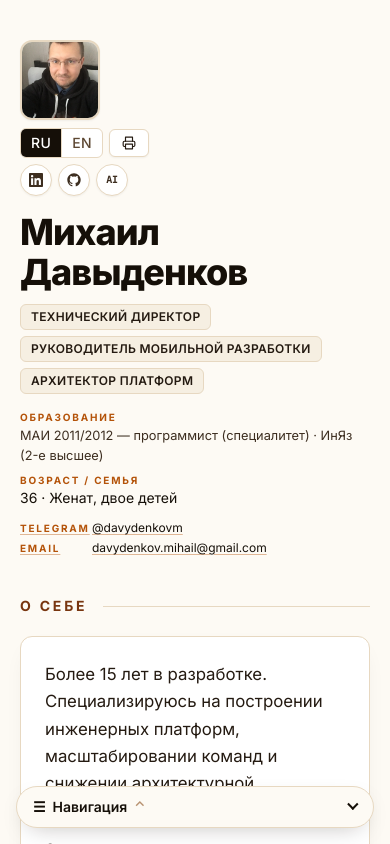
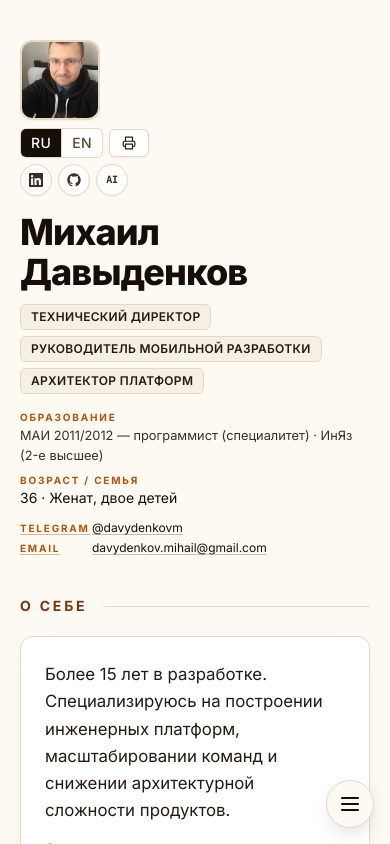
Before and after one commit to DavydenkovM/my-career, a Next.js app in the folder site/: page / in a window 390 px wide. Shown: the top 844 px of the page. Built offline with nearby package versions, Linux system fonts and the light colour scheme.

Commit message:
Mobile: floating round burger button instead of pill

```diff
--- a/site/app/globals.css
+++ b/site/app/globals.css
@@ -10,6 +10,7 @@
     --color-soft: 246 239 226;      /* paper-deep */
     --color-accent: 180 83 9;       /* amber-700 */
     --sticky-offset: 5rem;          /* sticky header height + breathing room */
+    --bottom-fab-offset: 4.5rem;    /* space for the floating mobile nav */
   }
   html {
     -webkit-text-size-adjust: 100%;
@@ -19,6 +20,13 @@
   :target,
   [id] {
     scroll-margin-top: var(--sticky-offset);
+  }
+  /* Give the page a bit of bottom padding on mobile so the FAB doesn't cover the
+     last line of the footer. */
+  @media (max-width: 639px) {
+    body {
+      padding-bottom: var(--bottom-fab-offset);
+    }
   }
   body {
     @apply bg-paper text-ink-900 antialiased;
@@ -128,6 +136,41 @@
   .summary-chevron[open] > summary::after {
     transform: rotate(-135deg) translate(0, 0);
   }
+  .mobile-burger > summary::-webkit-details-marker {
+    display: none;
+  }
+  .mobile-burger > summary::marker {
+    display: none;
+  }
+  .mobile-burger .burger {
+    position: relative;
+    display: block;
+    width: 18px;
+    height: 14px;
+  }
+  .mobile-burger .burger span {
+    position: absolute;
+    left: 0;
+    right: 0;
+    height: 2px;
+    background: currentColor;
+    border-radius: 2px;
+    transition: transform 0.18s ease, opacity 0.18s ease, top 0.18s ease;
+  }
+  .mobile-burger .burger span:nth-child(1) { top: 0; }
+  .mobile-burger .burger span:nth-child(2) { top: 6px; }
+  .mobile-burger .burger span:nth-child(3) { top: 12px; }
+  .mobile-burger[open] .burger span:nth-child(1) {
+    top: 6px;
+    transform: rotate(45deg);
+  }
+  .mobile-burger[open] .burger span:nth-child(2) {
+    opacity: 0;
+  }
+  .mobile-burger[open] .burger span:nth-child(3) {
+    top: 6px;
+    transform: rotate(-45deg);
+  }
   .btn {
     @apply inline-flex items-center gap-1.5 rounded-md border border-ink-200 bg-white px-3 py-1.5 text-sm font-semibold text-ink-800 shadow-sm transition hover:border-accent hover:text-accent active:scale-[0.98];
   }
--- a/site/components/MobileNav.tsx
+++ b/site/components/MobileNav.tsx
@@ -33,16 +33,22 @@ export function MobileNav({ groups }: Props) {
   return (
     <details
       ref={detailsRef}
-      className="summary-chevron no-print fixed inset-x-4 bottom-4 z-30 sm:hidden"
+      className="mobile-burger no-print fixed bottom-4 right-4 z-30 sm:hidden"
     >
-      <summary className="flex cursor-pointer list-none items-center justify-between gap-2 rounded-full border border-ink-200 bg-paper px-4 py-2.5 text-sm font-semibold text-ink-900 shadow-[0_8px_24px_-12px_rgba(20,12,4,0.35)]">
-        <span aria-hidden>☰</span>
-        <span>{t("ui.nav")}</span>
-        <span aria-hidden className="text-ink-400">⌃</span>
+      <summary
+        aria-label={t("ui.nav")}
+        title={t("ui.nav")}
+        className="flex h-12 w-12 cursor-pointer list-none items-center justify-center rounded-full border border-ink-200 bg-paper text-ink-900 shadow-[0_8px_24px_-12px_rgba(20,12,4,0.4)]"
+      >
+        <span className="burger" aria-hidden>
+          <span></span>
+          <span></span>
+          <span></span>
+        </span>
       </summary>
       <nav
         aria-label={t("ui.nav")}
-        className="mt-2 max-h-[70vh] overflow-y-auto rounded-2xl border border-ink-200 bg-paper/95 p-3 shadow-[0_8px_24px_-12px_rgba(20,12,4,0.45)] backdrop-blur supports-[backdrop-filter]:bg-paper/80"
+        className="absolute bottom-14 right-0 w-72 max-w-[calc(100vw-2rem)] max-h-[70vh] overflow-y-auto rounded-2xl border border-ink-200 bg-paper/95 p-3 shadow-[0_8px_24px_-12px_rgba(20,12,4,0.45)] backdrop-blur supports-[backdrop-filter]:bg-paper/80"
       >
         <ul className="flex flex-col">
           {groups.map((g) => (
```
